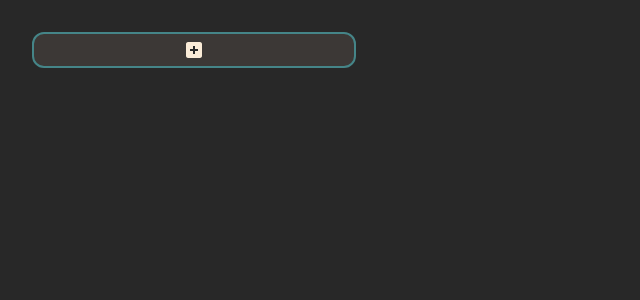
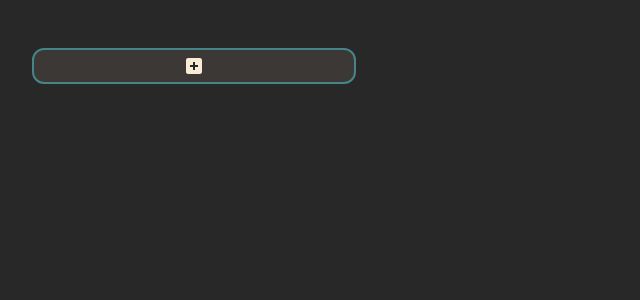
Before and after one commit to pinugit/EasyBoards, a React (Vite) app: page / in a window 1280 px wide. Shown: the top 300 px of the page, without its empty margins (0-640 px from the left). Built offline with nearby package versions, Linux system fonts and the light colour scheme.

Commit message:
added animation

```diff
--- a/src/Components/Boards/Boards.tsx
+++ b/src/Components/Boards/Boards.tsx
@@ -64,7 +64,13 @@ const Boards = () => {
 
   return (
     <>
-      <div className="rows">
+      <motion.div
+        layout
+        initial={{ scale: "70%", opacity: "10%" }}
+        animate={{ scale: "100%", opacity: "100%" }}
+        transition={{ ease: "easeOut", duration: 0.2 }}
+        className="rows"
+      >
         {isDragging ? <div id="rp" className="board-replacer"></div> : null}
         <motion.div
           drag
@@ -103,7 +109,7 @@ const Boards = () => {
           <div className="card-area">{cards.map((card) => card)}</div>
           <CardAdder onAddingCard={handleAddingCard} />
         </motion.div>
-      </div>
+      </motion.div>
     </>
   );
 };
--- a/src/Components/Canvas/BoardAdder.css
+++ b/src/Components/Canvas/BoardAdder.css
@@ -9,6 +9,8 @@
   color: antiquewhite;
   background: #3c3836;
 
+  margin-top: 1em;
+
   border-radius: 12px;
   border: #458588 2px solid;
 }
--- a/src/Components/Canvas/BoardAdder.tsx
+++ b/src/Components/Canvas/BoardAdder.tsx
@@ -1,4 +1,5 @@
 import { SiAddthis } from "react-icons/si";
+import { motion } from "framer-motion";
 import "./BoardAdder.css";
 
 interface props {
@@ -11,9 +12,16 @@ const BoardAdder = ({ onBoardAdding }: props) => {
   };
 
   return (
-    <div onClick={handleBoardAdding} className="container">
+    <motion.div
+      layout
+      transition={{
+        duration: 0.1,
+      }}
+      onClick={handleBoardAdding}
+      className="container"
+    >
       <SiAddthis />
-    </div>
+    </motion.div>
   );
 };
 
```
